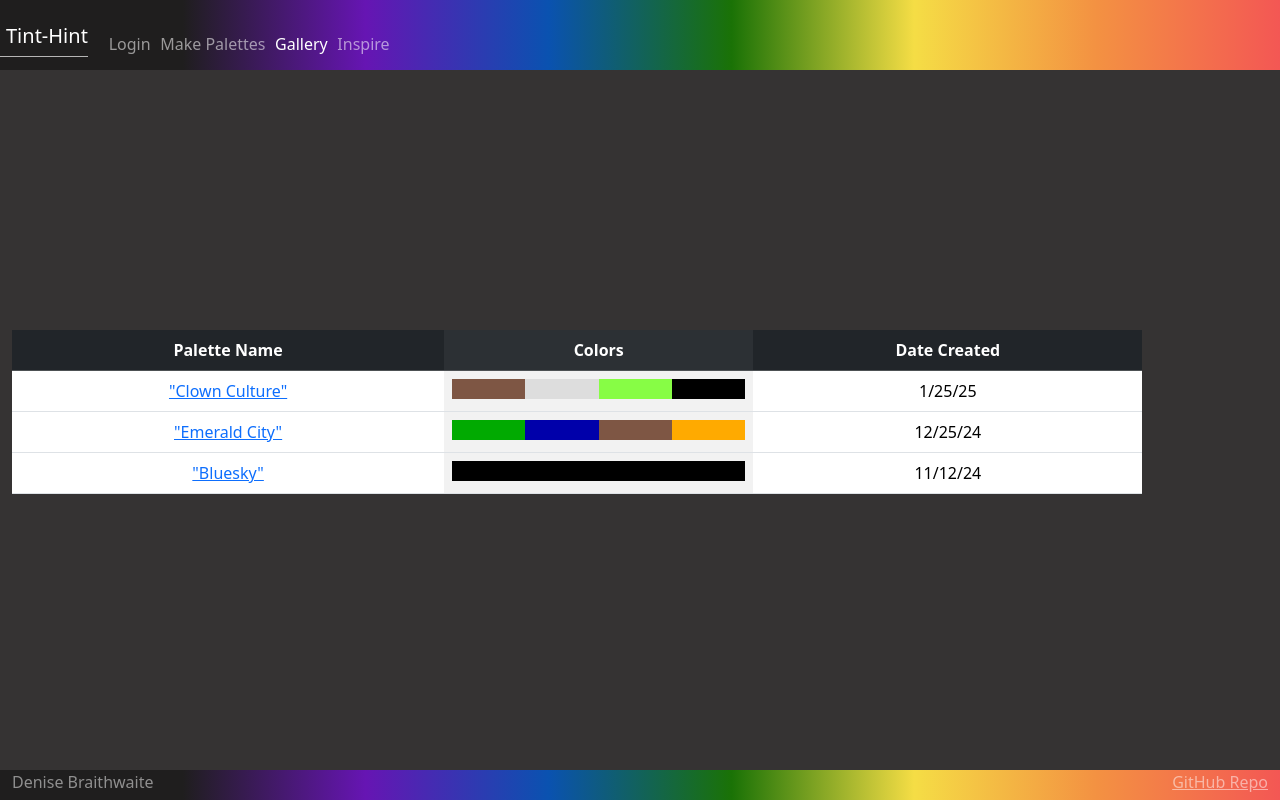
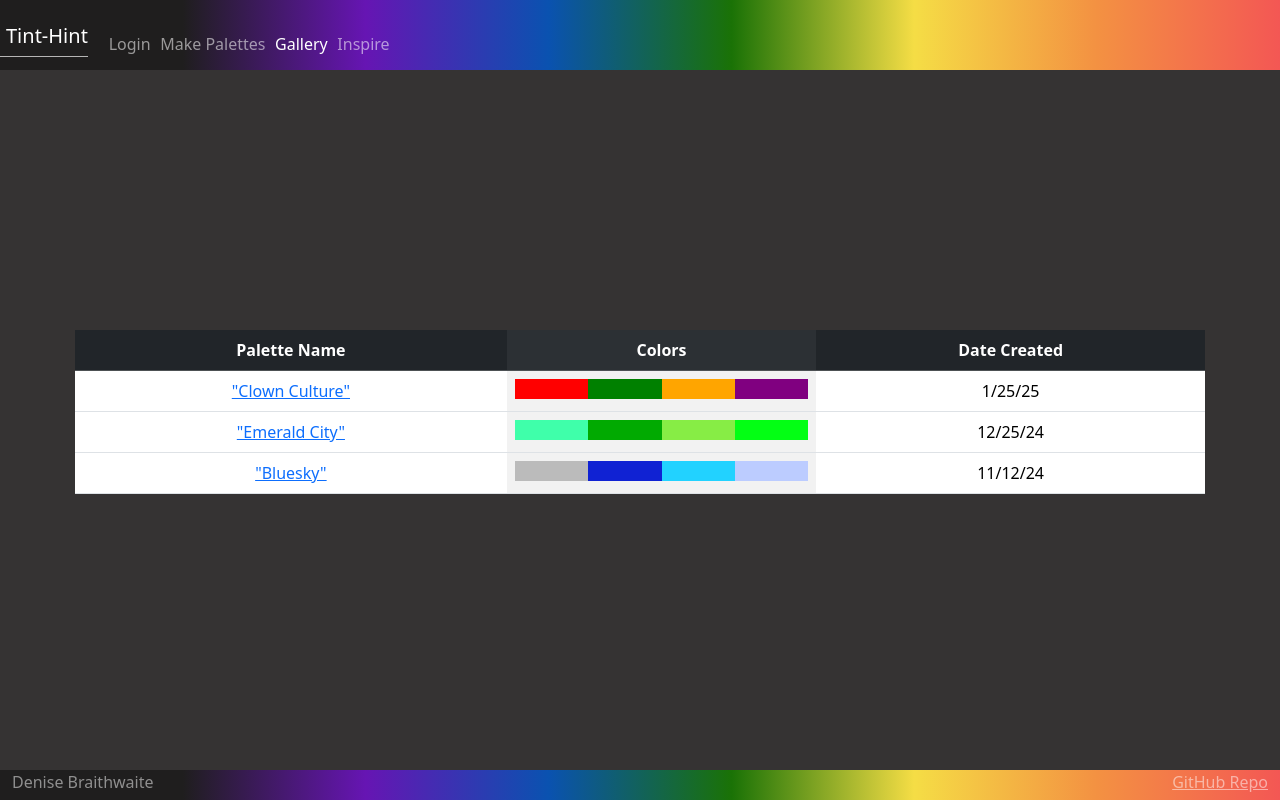
Before and after one commit to denise-b076/startup, a React (Vite) app: page /gallery in a window 1280 px wide. Built offline with nearby package versions, Linux system fonts and the light colour scheme.

Commit message:
edited .css files to be more specific to each page

```diff
--- a/src/gallery/gallery.css
+++ b/src/gallery/gallery.css
@@ -13,50 +13,50 @@
     animation-duration: 1s;
 }
 
-#color_one{
+#gallery_table #color_one{
     background-color: red;
 }
 
-#color_two{
+#gallery_table #color_two{
     background-color: green;
 }
 
-#color_three{
+#gallery_table #color_three{
     background-color: orange;
 }
 
-#color_four{
+#gallery_table #color_four{
     background-color: purple;
 }
 
-#color_five{
+#gallery_table #color_five{
     background-color: #3fffaa;
 }
 
-#color_six{
+#gallery_table #color_six{
     background-color: #01aa01;
 }
 
-#color_seven{
+#gallery_table #color_seven{
     background-color: #87ed45;
 }
 
-#color_eight{
+#gallery_table #color_eight{
     background-color: #03ff14;
 }
 
-#color_nine{
+#gallery_table #color_nine{
     background-color: #bbbbbb;
 }
 
-#color_ten{
+#gallery_table #color_ten{
     background-color: #1022d3;
 }
 
-#color_eleven{
+#gallery_table #color_eleven{
     background-color: #22d2ff;
 }
 
-#color_twelve{
+#gallery_table #color_twelve{
     background-color: #bcccff;
 }
--- a/src/inspire/inspire.css
+++ b/src/inspire/inspire.css
@@ -13,66 +13,66 @@
     animation-duration: 1s;
 }
 
-#color_one{
+#inspire_table #color_one{
     background-color: #7e5644;
 }
 
-#color_two{
+#inspire_table #color_two{
     background-color: #dddddd;
 }
 
-#color_three{
+#inspire_table #color_three{
     background-color: #87fd45;
 }
 
-#color_four{
+#inspire_table #color_four{
     background-color: #000000;
 }
 
-#color_five{
+#inspire_table #color_five{
     background-color: #01aa01;
 }
 
-#color_six{
+#inspire_table #color_six{
     background-color: #0000aa;
 }
 
-#color_seven{
+#inspire_table #color_seven{
     background-color: #7e5644;
 }
 
-#color_eight{
+#inspire_table #color_eight{
     background-color: #ffaa00;
 }
 
-#color_nine{
+#inspire_table #color_nine{
     background-color: #000000;
 }
 
-#color_ten{
+#inspire_table #color_ten{
     background-color: #000000;
 }
 
-#color_eleven{
+#inspire_table #color_eleven{
     background-color: #000000;
 }
 
-#color_twelve{
+#inspire_table #color_twelve{
     background-color: #000000;
 }
 
-#color_thirteen{
+#inspire_table #color_thirteen{
     background-color: #000065;
 }
 
-#color_fourteen{
+#inspire_table #color_fourteen{
     background-color: #ffdf00;
 }
 
-#color_fifteen{
+#inspire_table #color_fifteen{
     background-color: #aa1111;
 }
 
-#color_sixteen{
+#inspire_table #color_sixteen{
     background-color: #bcccff;
 }
--- a/src/palette_maker/palette_maker.css
+++ b/src/palette_maker/palette_maker.css
@@ -1,4 +1,4 @@
-main {
+.palette_main {
     align-items: initial;
 }
 
@@ -46,19 +46,19 @@ main {
     color: rgb(31, 30, 30);
 }
 
-#color_one {
+.palette_table #color_one {
     background-color: red;
 }
 
-#color_two {
+.palette_table #color_two {
     background-color: #ba34cd;
 }
 
-#color_three {
+.palette_table #color_three {
     background-color: #87fd45;
 }
 
-#color_four {
+.palette_table #color_four {
     background-color: #cccccc;
 }
 
```
